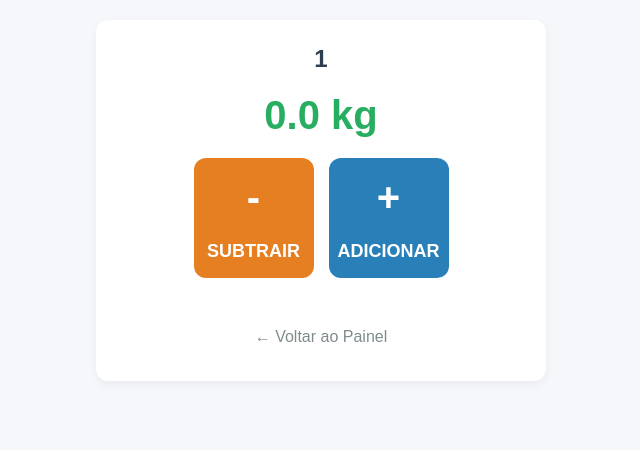
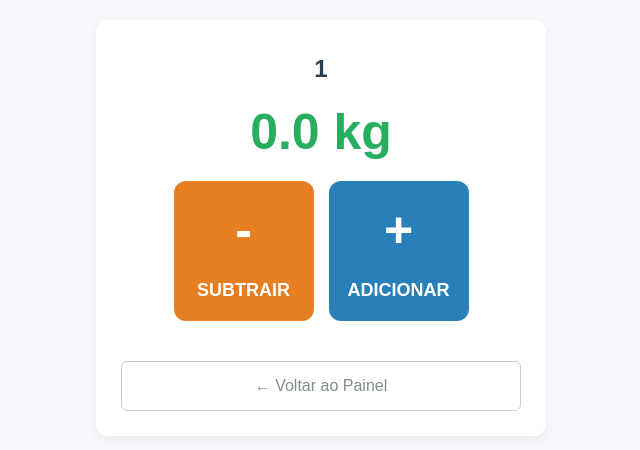
Before and after one commit to ciclaretriagem-bit/meu_inventario, a Flask app: page /selecionar/1 in a window 1280 px wide. Shown: the top 450 px of the page, without its empty margins (319-959 px from the left). Run offline with Flask 3, Linux system fonts and the light colour scheme.

Commit message:
Add files via upload

```diff
--- a/templates/ajuste.html
+++ b/templates/ajuste.html
@@ -3,38 +3,17 @@
 <head>
     <meta charset="UTF-8">
     <meta name="viewport" content="width=device-width, initial-scale=1.0">
-    <title>Ajustar Material</title>
+    <title>Ajustar {{ material }}</title>
     <style>
         body { font-family: sans-serif; background-color: #f5f7fb; margin: 0; padding: 20px; display: flex; flex-direction: column; align-items: center; }
         .box { background: white; padding: 25px; border-radius: 12px; width: 100%; max-width: 400px; box-shadow: 0 4px 10px rgba(0,0,0,0.05); text-align: center; }
-        h2 { color: #2c3e50; margin-top: 0; }
-        .qtd { font-size: 40px; font-weight: bold; color: #27ae60; margin: 20px 0; }
-
-        /* Container dos botões quadrados lado a lado */
-        .container-acoes { display: flex; justify-content: center; gap: 15px; margin-bottom: 25px; }
-
-        .btn-acao {
-            width: 120px;
-            height: 120px;
-            font-size: 18px;
-            font-weight: bold;
-            border: none;
-            border-radius: 12px;
-            cursor: pointer;
-            color: white;
-            display: flex;
-            flex-direction: column;
-            justify-content: center;
-            align-items: center;
-        }
-
+        h2 { color: #2c3e50; margin-top: 10px; }
+        .qtd { font-size: 50px; font-weight: bold; color: #27ae60; margin: 20px 0; }
+        .container-acoes { display: flex; justify-content: center; gap: 15px; margin-top: 20px; }
+        .btn-acao { width: 140px; height: 140px; font-size: 18px; font-weight: bold; border: none; border-radius: 12px; cursor: pointer; color: white; display: flex; flex-direction: column; justify-content: center; align-items: center; }
         .btn-subtrair { background-color: #e67e22; }
         .btn-somar { background-color: #2980b9; }
-
-        /* Campo invisível apenas para carregar o valor "1" padrão */
-        input[type="hidden"] { display: none; }
-
-        .voltar { display: block; margin-top: 40px; color: #7f8c8d; text-decoration: none; font-size: 16px; padding: 10px; }
+        .voltar { display: block; margin-top: 40px; color: #7f8c8d; text-decoration: none; font-size: 16px; padding: 15px; border: 1px solid #ccc; border-radius: 6px; }
     </style>
 </head>
 <body>
@@ -44,14 +23,12 @@
 
         <form action="/atualizar" method="POST">
             <input type="hidden" name="material" value="{{ material }}">
-            <input type="hidden" name="valor" value="1">
-
             <div class="container-acoes">
                 <button type="submit" name="operacao" value="subtrair" class="btn-acao btn-subtrair">
-                    <span style="font-size: 40px;">-</span><br>SUBTRAIR
+                    <span style="font-size: 50px;">-</span><br>SUBTRAIR
                 </button>
                 <button type="submit" name="operacao" value="somar" class="btn-acao btn-somar">
-                    <span style="font-size: 40px;">+</span><br>ADICIONAR
+                    <span style="font-size: 50px;">+</span><br>ADICIONAR
                 </button>
             </div>
         </form>
```
